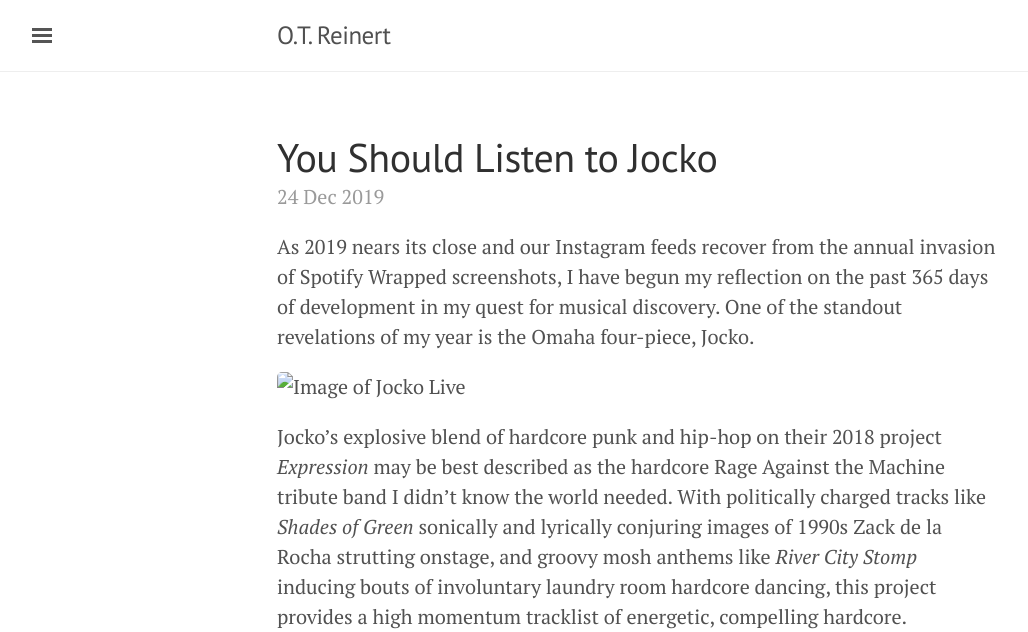
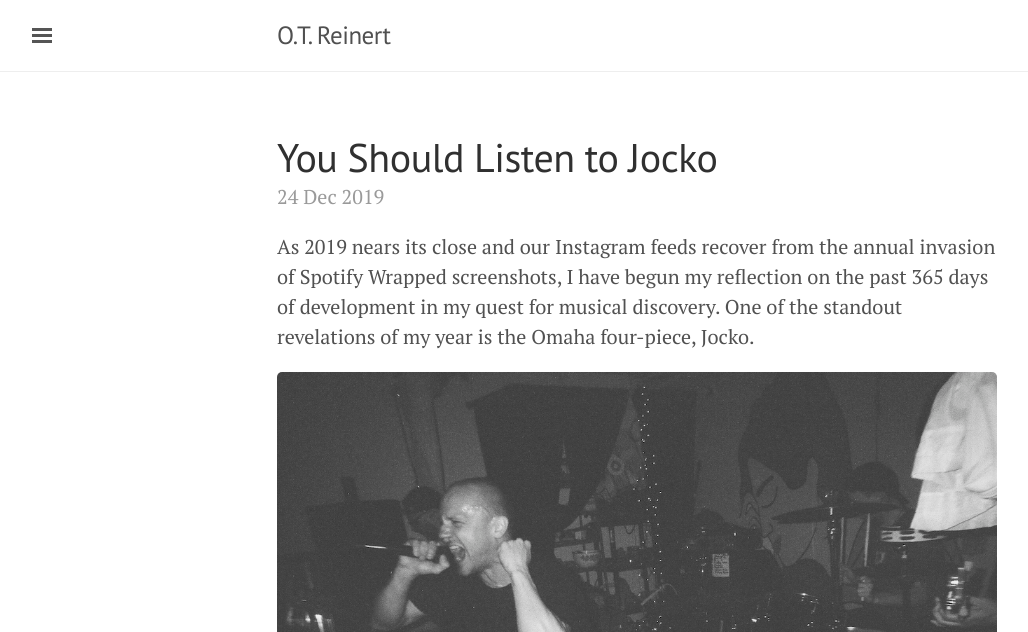
Before and after one commit to otreinert/otreinert.github.io, a Jekyll site: the page built from _posts/2019-12-24-jocko.md, in a window 1280 px wide. Shown: the top 632 px of the page, without its empty margins (3-1031 px from the left). Built offline with Jekyll 4.4.1, drawn with Linux system fonts in a browser that asks for light colours; grey boxes are pictures that could not be loaded.

Commit message:
Fixed jocko post images

```diff
--- a/_posts/2019-12-24-jocko.md
+++ b/_posts/2019-12-24-jocko.md
@@ -4,11 +4,9 @@ title: You Should Listen to Jocko
 ---
 As 2019 nears its close and our Instagram feeds recover from the annual invasion of Spotify Wrapped screenshots, I have begun my reflection on the past 365 days of development in my quest for musical discovery. One of the standout revelations of my year is the Omaha four-piece, Jocko.
 
-![Image of Jocko Live](otreinert.io/jocko1.jpg)
+![Image of Jocko Live](https://otreinert.io/jocko1.jpg)
 
 Jocko's explosive blend of hardcore punk and hip-hop on their 2018 project *Expression* may be best described as the hardcore Rage Against the Machine tribute band I didn’t know the world needed. With politically charged tracks like *Shades of Green* sonically and lyrically conjuring images of 1990s Zack de la Rocha strutting onstage, and groovy mosh anthems like *River City Stomp* inducing bouts of involuntary laundry room hardcore dancing, this project provides a high momentum tracklist of energetic, compelling hardcore.
-
-![Expression album art](otreinert.io/jocko-expression)
 
 In their [interview](https://www.noecho.net/features/jocko) with No Echo, vocalist Jacob Adams describes their musical inspiration.
 
```
